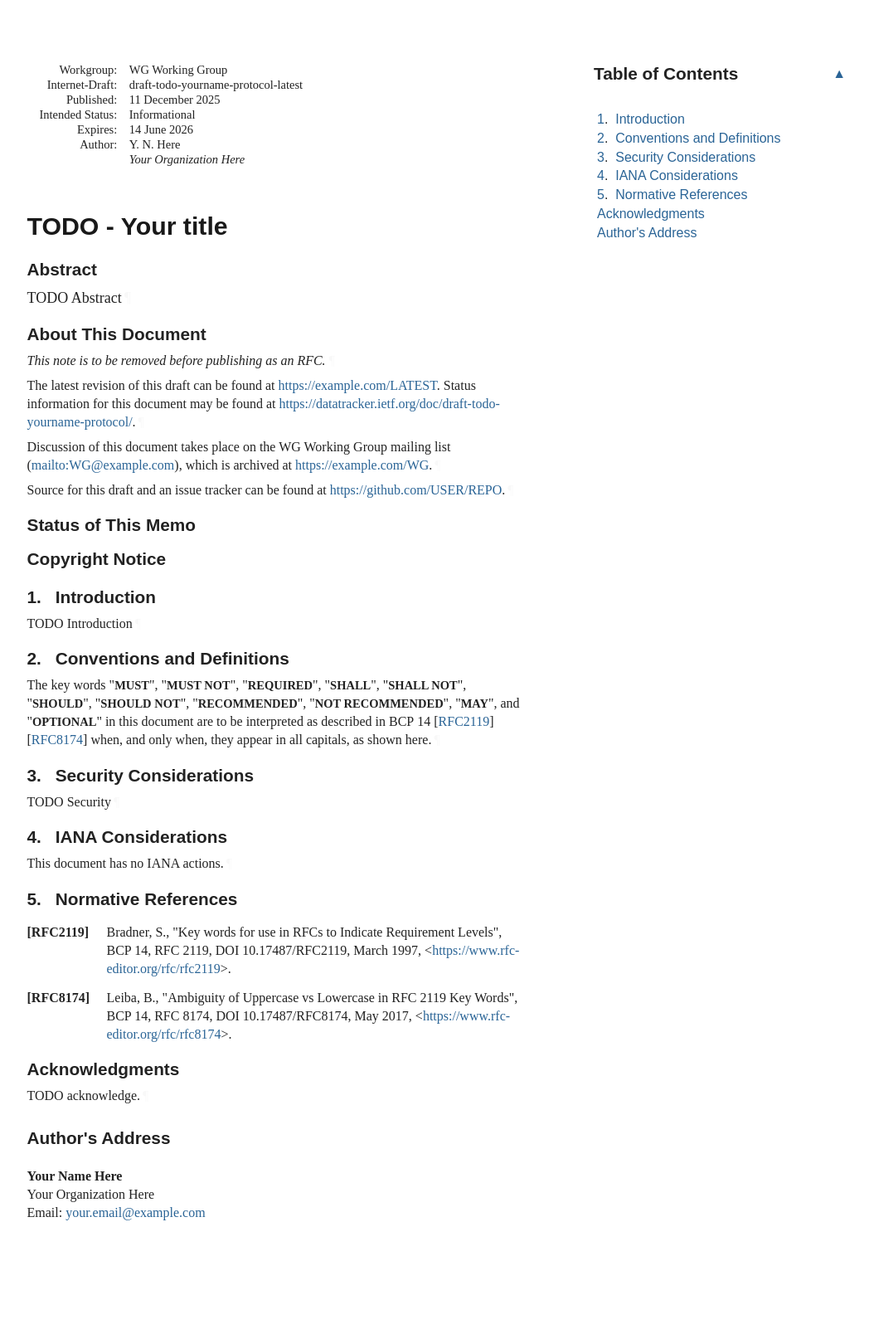
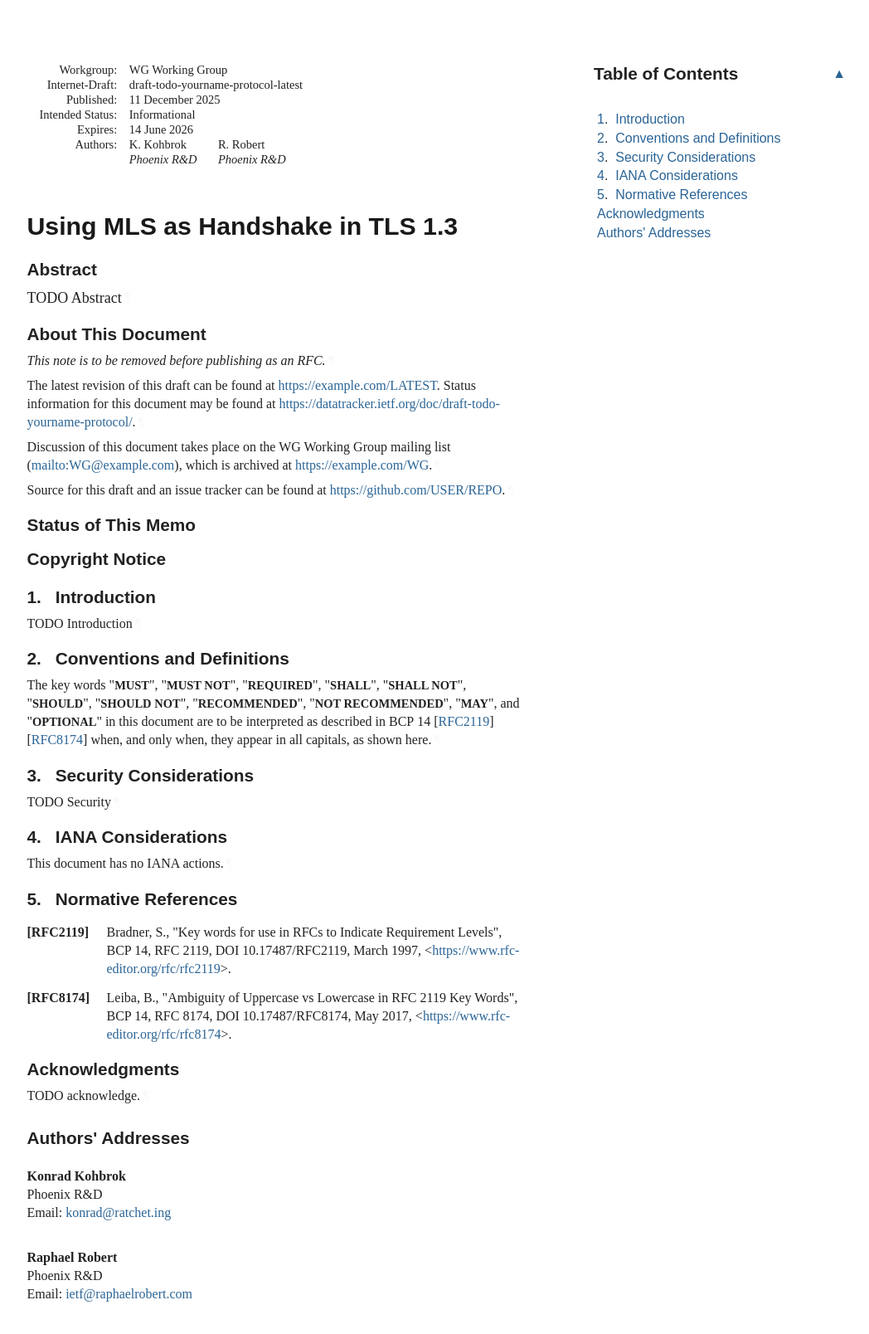
Before and after one commit to kkohbrok/draft-kohbrok-mls-tls, a plain HTML site: page draft-kohbrok-mls-tls.html in a window 1280 px wide. Shown: the whole page at 83% size, without its empty margins (92-1140 px from the left). Before the commit the page ends 1564 px from the top, so only its background shows below. Drawn offline with Linux system fonts and the light colour scheme; a web font is replaced by a local one.

Commit message:
Script updating gh-pages from aaab02c. [ci skip]

```diff
--- a/draft-todo-yourname-protocol.html
+++ b/draft-kohbrok-mls-tls.html
@@ -4,8 +4,9 @@
 <meta charset="utf-8">
 <meta content="Common,Latin" name="scripts">
 <meta content="initial-scale=1.0" name="viewport">
-<title>TODO - Your title</title>
-<meta content="Your Name Here" name="author">
+<title>Using MLS as Handshake in TLS 1.3</title>
+<meta content="Konrad Kohbrok" name="author">
+<meta content="Raphael Robert" name="author">
 <meta content="
        TODO Abstract
     " name="description">
@@ -28,7 +29,7 @@
     requests 2.32.5
     wcwidth 0.2.14
 -->
-<link href="draft-todo-yourname-protocol.xml" rel="alternate" type="application/rfc+xml">
+<link href="draft-kohbrok-mls-tls.xml" rel="alternate" type="application/rfc+xml">
 <link href="#copyright" rel="license">
 <style type="text/css">@font-face {
   font-family: 'Lora';
@@ -1044,11 +1045,11 @@ svg :is([fill="white"], [fill^="#fff"]) {
 <table class="ears">
 <thead><tr>
 <td class="left">Internet-Draft</td>
-<td class="center">TODO - Abbreviation</td>
+<td class="center">MLS-TLS</td>
 <td class="right">December 2025</td>
 </tr></thead>
 <tfoot><tr>
-<td class="left">Here</td>
+<td class="left">Kohbrok &amp; Robert</td>
 <td class="center">Expires 14 June 2026</td>
 <td class="right">[Page]</td>
 </tr></tfoot>
@@ -1068,16 +1069,20 @@ svg :is([fill="white"], [fill^="#fff"]) {
 <dd class="intended-status">Informational</dd>
 <dt class="label-expires">Expires:</dt>
 <dd class="expires"><time datetime="2026-06-14">14 June 2026</time></dd>
-<dt class="label-authors">Author:</dt>
+<dt class="label-authors">Authors:</dt>
 <dd class="authors">
 <div class="author">
-      <div class="author-name">Y. N. Here</div>
-<div class="org">Your Organization Here</div>
+      <div class="author-name">K. Kohbrok</div>
+<div class="org">Phoenix R&amp;D</div>
+</div>
+<div class="author">
+      <div class="author-name">R. Robert</div>
+<div class="org">Phoenix R&amp;D</div>
 </div>
 </dd>
 </dl>
 </div>
-<h1 id="title">TODO - Your title</h1>
+<h1 id="title">Using MLS as Handshake in TLS 1.3</h1>
 <section id="section-abstract">
       <h2 id="abstract"><a href="#abstract" class="selfRef">Abstract</a></h2>
 <p id="section-abstract-1">TODO Abstract<a href="#section-abstract-1" class="pilcrow">¶</a></p>
@@ -1164,7 +1169,7 @@ svg :is([fill="white"], [fill^="#fff"]) {
             <p id="section-toc.1-1.6.1"><a href="#appendix-A" class="auto internal xref"></a><a href="#name-acknowledgments" class="internal xref">Acknowledgments</a></p>
 </li>
           <li class="compact toc ulBare ulEmpty" id="section-toc.1-1.7">
-            <p id="section-toc.1-1.7.1"><a href="#appendix-B" class="auto internal xref"></a><a href="#name-authors-address" class="internal xref">Author's Address</a></p>
+            <p id="section-toc.1-1.7.1"><a href="#appendix-B" class="auto internal xref"></a><a href="#name-authors-addresses" class="internal xref">Authors' Addresses</a></p>
 </li>
         </ul>
 </nav>
@@ -1232,15 +1237,23 @@ appear in all capitals, as shown here.<a href="#section-2-1" class="pilcrow">¶<
 </div>
 <div id="authors-addresses">
 <section id="appendix-B">
-      <h2 id="name-authors-address">
-<a href="#name-authors-address" class="section-name selfRef">Author's Address</a>
+      <h2 id="name-authors-addresses">
+<a href="#name-authors-addresses" class="section-name selfRef">Authors' Addresses</a>
       </h2>
 <address class="vcard">
-        <div dir="auto" class="left"><span class="fn nameRole">Your Name Here</span></div>
-<div dir="auto" class="left"><span class="org">Your Organization Here</span></div>
+        <div dir="auto" class="left"><span class="fn nameRole">Konrad Kohbrok</span></div>
+<div dir="auto" class="left"><span class="org">Phoenix R&amp;D</span></div>
 <div class="email">
 <span>Email:</span>
-<a href="mailto:your.email@example.com" class="email">your.email@example.com</a>
+<a href="mailto:konrad@ratchet.ing" class="email">konrad@ratchet.ing</a>
+</div>
+</address>
+<address class="vcard">
+        <div dir="auto" class="left"><span class="fn nameRole">Raphael Robert</span></div>
+<div dir="auto" class="left"><span class="org">Phoenix R&amp;D</span></div>
+<div class="email">
+<span>Email:</span>
+<a href="mailto:ietf@raphaelrobert.com" class="email">ietf@raphaelrobert.com</a>
 </div>
 </address>
 </section>
```
Also changed, not shown: index.html (+4 -4 lines), draft-kohbrok-mls-tls.txt.
